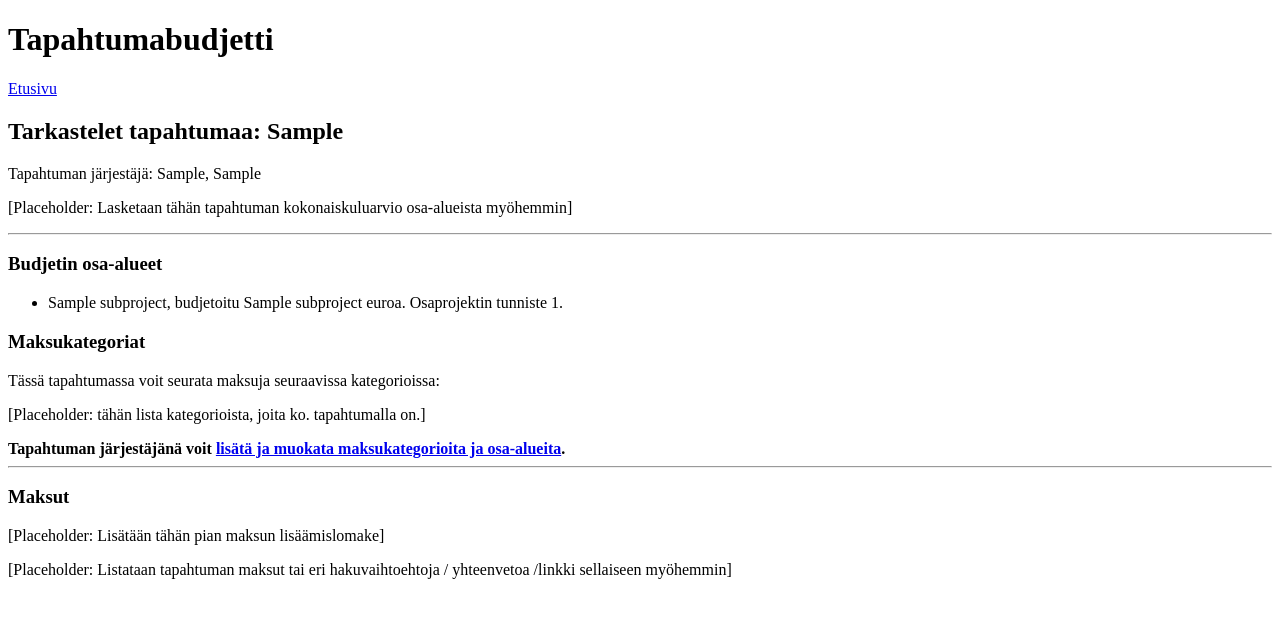
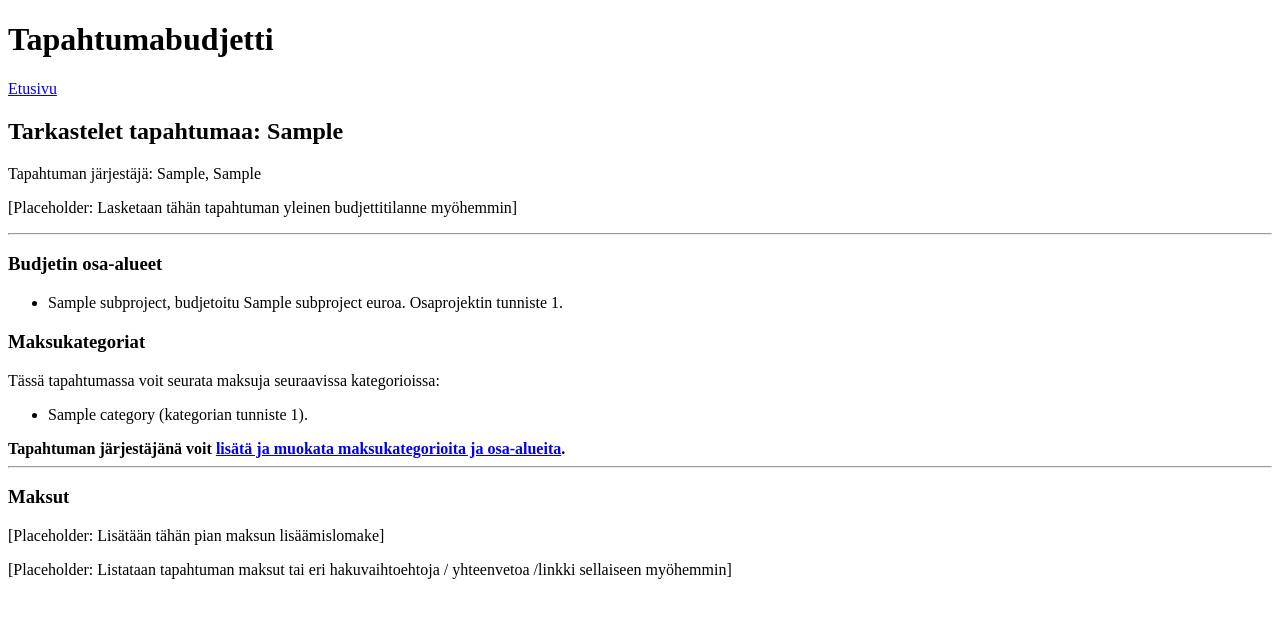
Before and after one commit to sallasal/Tapahtumabudjetti, a Flask app: template templates/project.html in a window 1280 px wide. Shown: the top 618 px of the page. Run offline with Flask 2, Linux system fonts and the light colour scheme; the template is opened without the code that fills it: most values are stand-ins (such as "Sample title", 1, 10 or a date in 2020).

Commit message:
List categories on project sites

```diff
--- a/categories.py
+++ b/categories.py
@@ -5,3 +5,9 @@ def add_category(name,project_id):
     db.session.execute(sql, {"name":name,"project_id":project_id})
     db.session.commit()
     return True
+
+def list_categories(project_id):
+    sql = "SELECT id, name FROM categories WHERE project_id=:project_id ORDER BY id ASC"
+    result = db.session.execute(sql, {"project_id":project_id})
+    category_list = result.fetchall()
+    return category_list
--- a/templates/project.html
+++ b/templates/project.html
@@ -3,7 +3,7 @@
 {% block content %}
 <h2>Tarkastelet tapahtumaa: {{ project_information[1] }}</h2>
 <p>Tapahtuman järjestäjä: {{ user_information[0] }}, {{ user_information[1] }}</p>
-<p>[Placeholder: Lasketaan tähän tapahtuman kokonaiskuluarvio osa-alueista myöhemmin]</p>
+<p>[Placeholder: Lasketaan tähän tapahtuman yleinen budjettitilanne myöhemmin]</p>
 
 <hr>
 <h3>Budjetin osa-alueet</h3>
@@ -17,7 +17,11 @@
 <h3>Maksukategoriat</h3>
 
 <p>Tässä tapahtumassa voit seurata maksuja seuraavissa kategorioissa:</p>
-<p>[Placeholder: tähän lista kategorioista, joita ko. tapahtumalla on.]</p>
+<ul>
+  {% for category in category_list %}
+    <li>{{ category[1] }} (kategorian tunniste {{ category[0] }}).</li>
+  {% endfor %}
+</ul>
 
 <strong>Tapahtuman järjestäjänä voit <a href="/editsubprojects/{{ project_information[0] }}">lisätä ja muokata maksukategorioita ja osa-alueita</a>.</strong>
 
```
Also changed, not shown: routes.py (+10 -9 lines).
